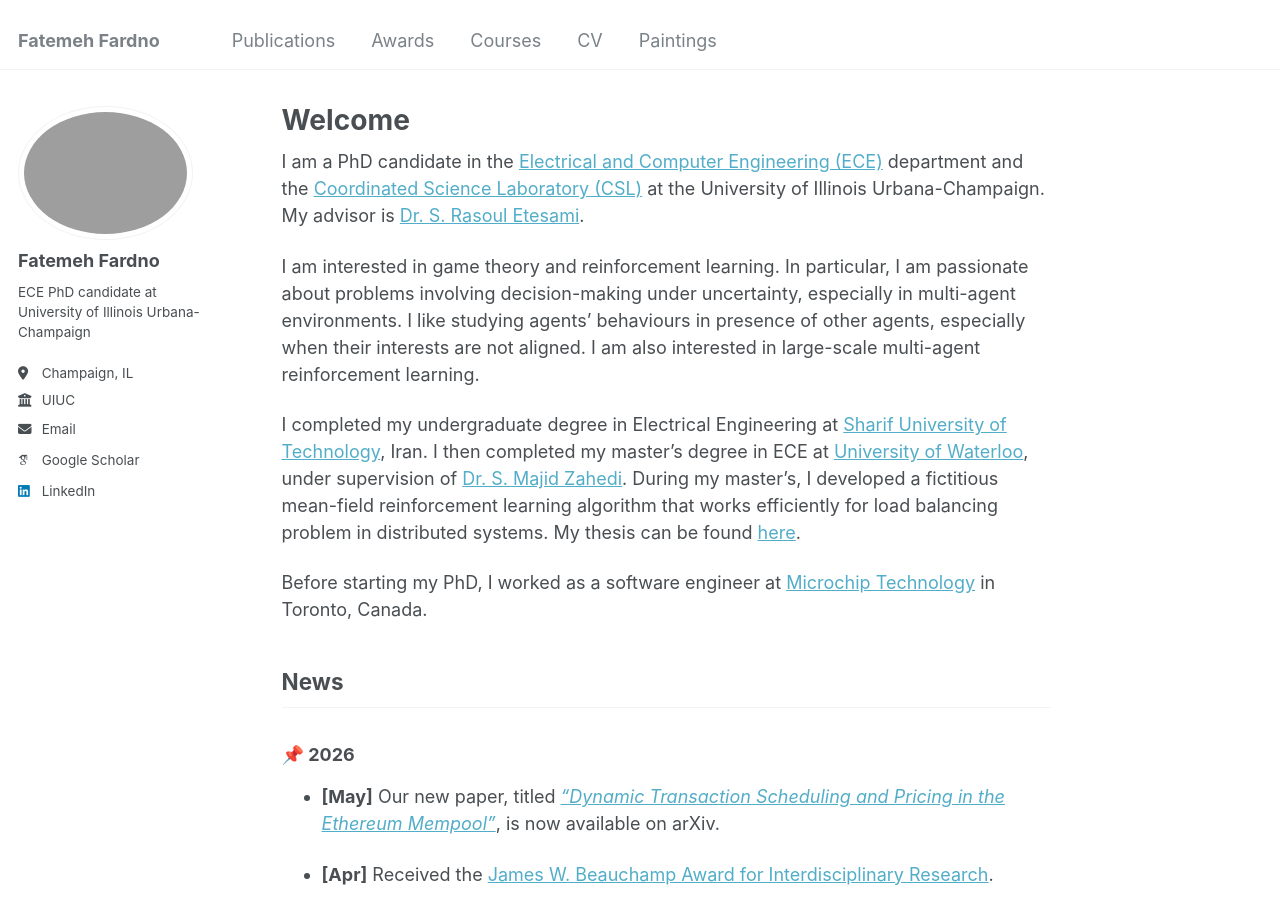
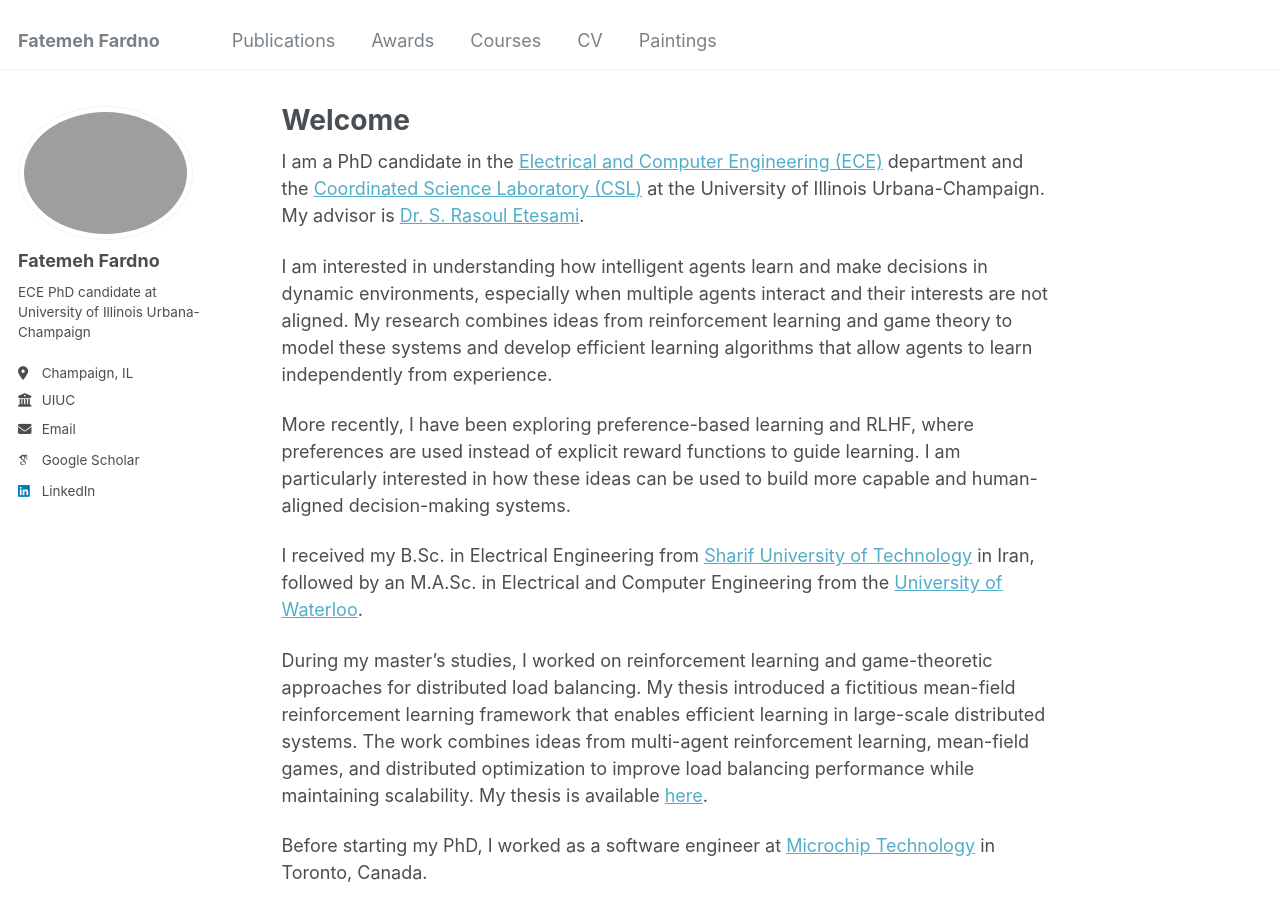
Before and after one commit to ffardno/ffardno.github.io, a Jekyll site: the page built from _pages/about.md, in a window 1280 px wide and 900 px high. Built offline with Jekyll 4.4.1, drawn with Linux system fonts in a browser that asks for light colours; some web fonts are replaced.

Commit message:
Update about.md

```diff
--- a/_pages/about.md
+++ b/_pages/about.md
@@ -9,9 +9,13 @@ redirect_from:
 
 I am a PhD candidate in the [Electrical and Computer Engineering (ECE)](https://ece.illinois.edu/) department and the [Coordinated Science Laboratory (CSL)](https://csl.illinois.edu/) at the University of Illinois Urbana-Champaign. My advisor is [Dr. S. Rasoul Etesami](https://etesami.ise.illinois.edu/).
 
-I am interested in game theory and reinforcement learning. In particular, I am passionate about problems involving decision-making under uncertainty, especially in multi-agent environments. I like studying agents' behaviours in presence of other agents, especially when their interests are not aligned. I am also interested in large-scale multi-agent reinforcement learning.
+I am interested in understanding how intelligent agents learn and make decisions in dynamic environments, especially when multiple agents interact and their interests are not aligned. My research combines ideas from reinforcement learning and game theory to model these systems and develop efficient learning algorithms that allow agents to learn independently from experience.
 
-I completed my undergraduate degree in Electrical Engineering at [Sharif University of Technology](https://www.ee.sharif.ir/en/), Iran. I then completed my master's degree in ECE at [University of Waterloo](https://uwaterloo.ca/electrical-computer-engineering/), under supervision of [Dr. S. Majid Zahedi](https://ece.uwaterloo.ca/~smzahedi/). During my master's, I developed a fictitious mean-field reinforcement learning algorithm that works efficiently for load balancing problem in distributed systems. My thesis can be found [here](https://uwspace.uwaterloo.ca/items/712ba706-387e-4319-92ea-e2e812cd8e9d).
+More recently, I have been exploring preference-based learning and RLHF, where preferences are used instead of explicit reward functions to guide learning. I am particularly interested in how these ideas can be used to build more capable and human-aligned decision-making systems.
+
+I received my B.Sc. in Electrical Engineering from [Sharif University of Technology](https://www.ee.sharif.ir/en/) in Iran, followed by an M.A.Sc. in Electrical and Computer Engineering from the [University of Waterloo](https://uwaterloo.ca/electrical-computer-engineering/).
+
+During my master's studies, I worked on reinforcement learning and game-theoretic approaches for distributed load balancing. My thesis introduced a fictitious mean-field reinforcement learning framework that enables efficient learning in large-scale distributed systems. The work combines ideas from multi-agent reinforcement learning, mean-field games, and distributed optimization to improve load balancing performance while maintaining scalability. My thesis is available [here](https://uwspace.uwaterloo.ca/items/712ba706-387e-4319-92ea-e2e812cd8e9d).
 
 Before starting my PhD, I worked as a software engineer at [Microchip Technology](https://www.microchip.com/) in Toronto, Canada.
 
```
